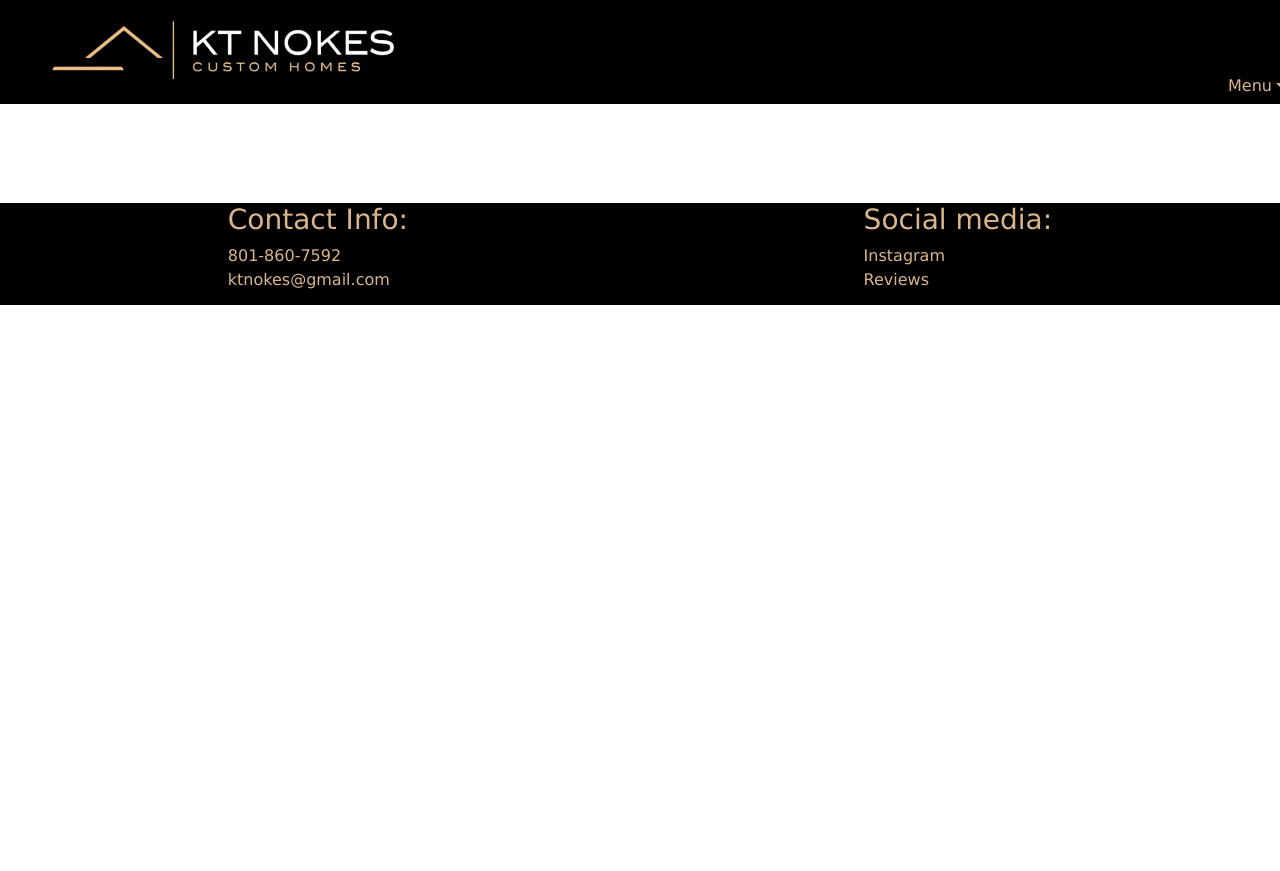
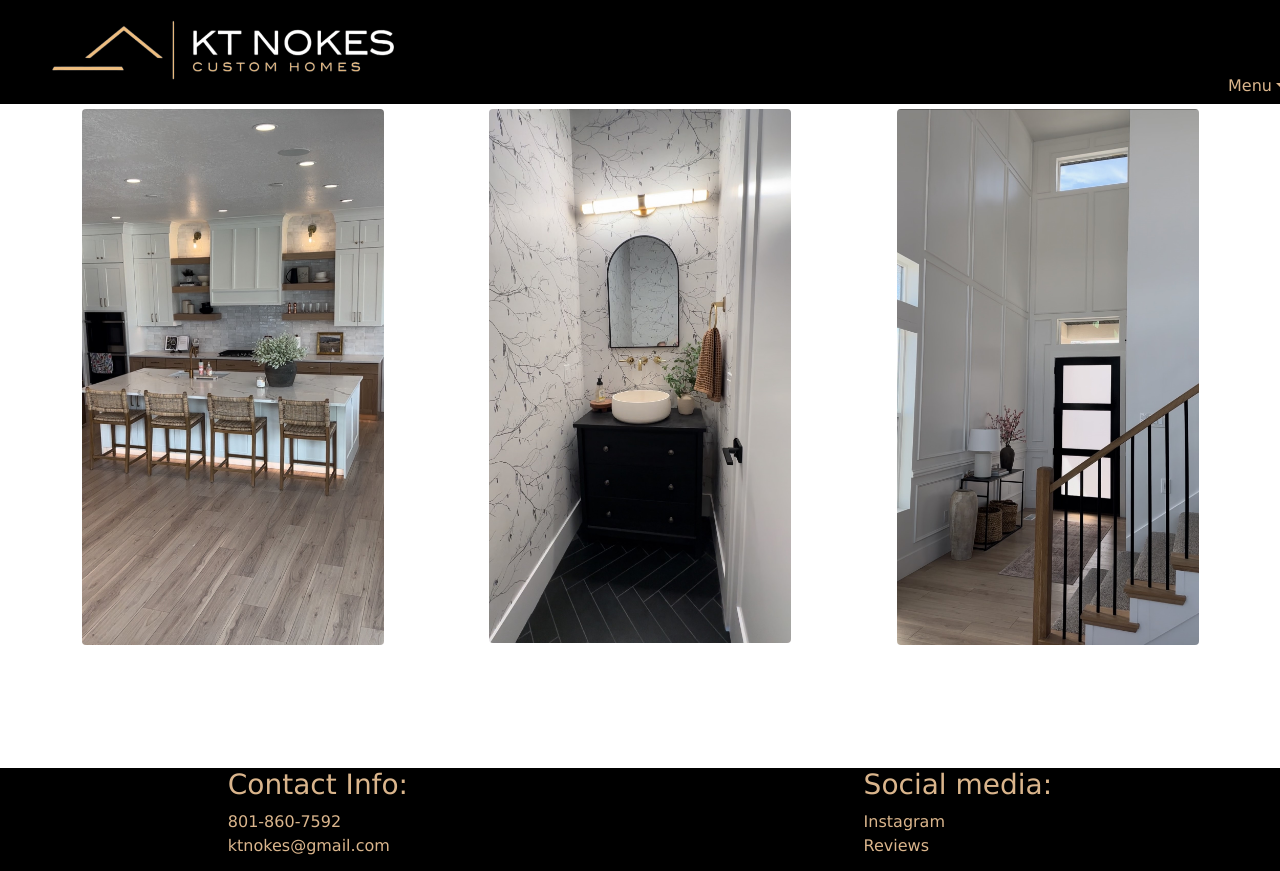
Before and after one commit to Styrlingjohn/KTNokes, a React (Create React App) app: page /NewBuilds in a window 1280 px wide. Before the commit the page ends 800 px from the top, so only its background shows below. Built offline with nearby package versions, Linux system fonts and the light colour scheme.

Commit message:
added photos to come galleries

```diff
--- a/src/App.js
+++ b/src/App.js
@@ -8,6 +8,10 @@ import Gallery from "./components/pages/Gallery";
 import Services from "./components/pages/Services";
 import NavTabs from "./components/adds/NavTabs";
 import Home from "./components/pages/Home";
+import NewBuilds from "./components/pages/GPages/NewBuilds";
+import Additions from "./components/pages/GPages/Additions";
+import Basements from "./components/pages/GPages/Basements";
+import Remodels from "./components/pages/GPages/Remodels";
 
 
 function App() {
@@ -23,6 +27,11 @@ function App() {
                     <Route path='Contact' element={<Contact />} />
                     <Route path='Gallery' element={<Gallery />} />
                     <Route path='Services' element={<Services />} />
+                    <Route path='NewBuilds' element={<NewBuilds />} />
+                    <Route path="Additions" element={<Additions />} />
+                    <Route path="Basements" element={<Basements />} />
+                    <Route path="Remodels" element={<Remodels />} />
+
                 </Routes>
             </BrowserRouter>
             <section>
--- /dev/null
+++ b/src/components/pages/GPages/Additions.js
@@ -0,0 +1,14 @@
+import React from 'react';
+
+
+
+function Additions() {
+
+  return (
+    <div>
+      Additions
+    </div>
+  );
+}
+
+export default Additions;
--- /dev/null
+++ b/src/components/pages/GPages/Basements.js
@@ -0,0 +1,49 @@
+import React from 'react';
+
+
+
+function Basements() {
+
+    return (
+        <div class="row" style={{paddingTop:'5px'}}>
+            <div class="col-lg-4 col-md-12 mb-4 mb-lg-0">
+                <img
+                    src="./Pics/Basement/Basement1.jpg"
+                    class="w-100 shadow-1-strong rounded mb-4"
+                    alt="B1"
+                />
+                <img
+                    src="./Pics/Basement/Basement5.jpg"
+                    class="w-100 shadow-1-strong rounded mb-4"
+                    alt="Waves at Sea"
+                />
+
+            </div>
+
+            <div class="col-lg-4 mb-4 mb-lg-0">
+                <img
+                    src="./Pics/Basement/Basement3.jpg"
+                    class="w-100 shadow-1-strong rounded mb-4"
+                    alt="Mountains in the Clouds"
+                />
+
+            </div>
+
+            <div class="col-lg-4 mb-4 mb-lg-0">
+
+                <img
+                    src="./Pics/Basement/Basement2.jpg"
+                    class="w-100 shadow-1-strong rounded mb-4"
+                    alt="Wintry Mountain Landscape"
+                />
+                <img
+                    src="./Pics/Basement/Basement4.jpg"
+                    class="w-100 shadow-1-strong rounded mb-4"
+                    alt="Boat on Calm Water"
+                />
+            </div>
+        </div>
+    );
+}
+
+export default Basements;
--- /dev/null
+++ b/src/components/pages/GPages/NewBuilds.js
@@ -0,0 +1,40 @@
+import React from 'react';
+
+
+
+function newBuilds() {
+
+  return (
+    <div class="row" style={{paddingTop:'5px', display:'flex', justifyContent: 'space-evenly'}}>
+    <div class="col-lg-3 col-md-12 mb-4 mb-lg-0">
+        <img
+            src="./Pics/Kadins Home/K1.jpg"
+            class="w-100 shadow-1-strong rounded mb-4"
+            alt="B1"
+        />
+
+    </div>
+
+    <div class="col-lg-3 mb-4 mb-lg-0">
+        <img
+            src="./Pics/Kadins Home/K3.jpg"
+            class="w-100 shadow-1-strong rounded mb-4"
+            alt="Mountains in the Clouds"
+        />
+
+    </div>
+
+    <div class="col-lg-3 mb-4 mb-lg-0">
+
+        <img
+            src="./Pics/Kadins Home/K2.jpg"
+            class="w-100 shadow-1-strong rounded mb-4"
+            alt="Wintry Mountain Landscape"
+        />
+
+    </div>
+</div>
+  );
+}
+
+export default newBuilds;
--- /dev/null
+++ b/src/components/pages/GPages/Remodels.js
@@ -0,0 +1,14 @@
+import React from 'react';
+
+
+
+function Remodels() {
+
+  return (
+    <div>
+      Remodels
+    </div>
+  );
+}
+
+export default Remodels;
--- a/src/components/pages/Gallery.js
+++ b/src/components/pages/Gallery.js
@@ -15,22 +15,25 @@ function Gallery() {
         <section className='col-md-6' >
 
           <h1 className='text-center'>Basement's</h1>
-
+          <a href='/Basements'>
             <img
               src='./Pics/Basement/Basement1.jpg'
               className='w-100 img-fluid'
               alt='BGallery'
             >
             </img>
+          </a>
         </section>
+
         <section className='col-md-6'>
           <h1 className=' text-center'> New Construction </h1>
-          <img
+          <a href='/NewBuilds'><img
             src='./Pics/Framing/F1.jpg'
             className='w-100 img-fluid'
             alt='New'
           >
           </img>
+          </a>
         </section>
 
       </div>
@@ -42,23 +45,27 @@ function Gallery() {
 
         <section className='col-md-6'>
           <h1 className=' text-center'> Addition's</h1>
+          <a href='/Additions'>
             <img
               src='./Pics/Garage/Garage4.jpg'
               className='w-100 img-fluid'
               alt='garage'
             >
             </img>
+          </a>
         </section>
 
 
         <section className='col-md-6'>
           <h1 className=' text-center'> Remodel's </h1>
+          <a href='/Remodels'>
             <img
               src='./Pics/Bathroom Remodel/BR1.jpg'
               className='w-100 img-fluid'
               alt='Remodel'
             >
             </img>
+          </a>
         </section>
       </div>
     </div>
--- a/src/components/pages/Home.js
+++ b/src/components/pages/Home.js
@@ -39,6 +39,7 @@ function Home() {
         </div>
       </section>
 
+
     </div>
 
   );
```
Lines whose indentation alone changed are shown as unchanged.
